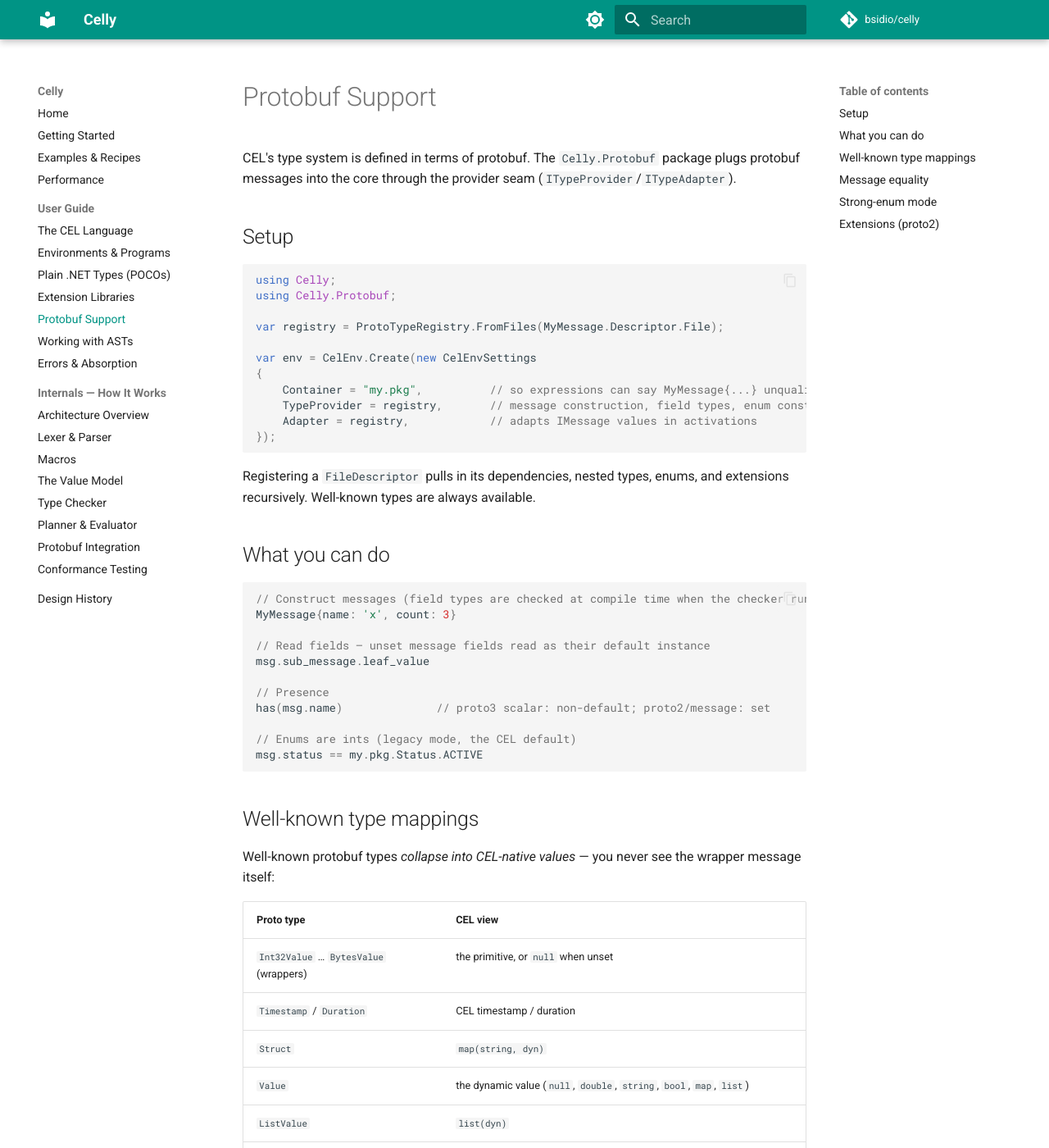
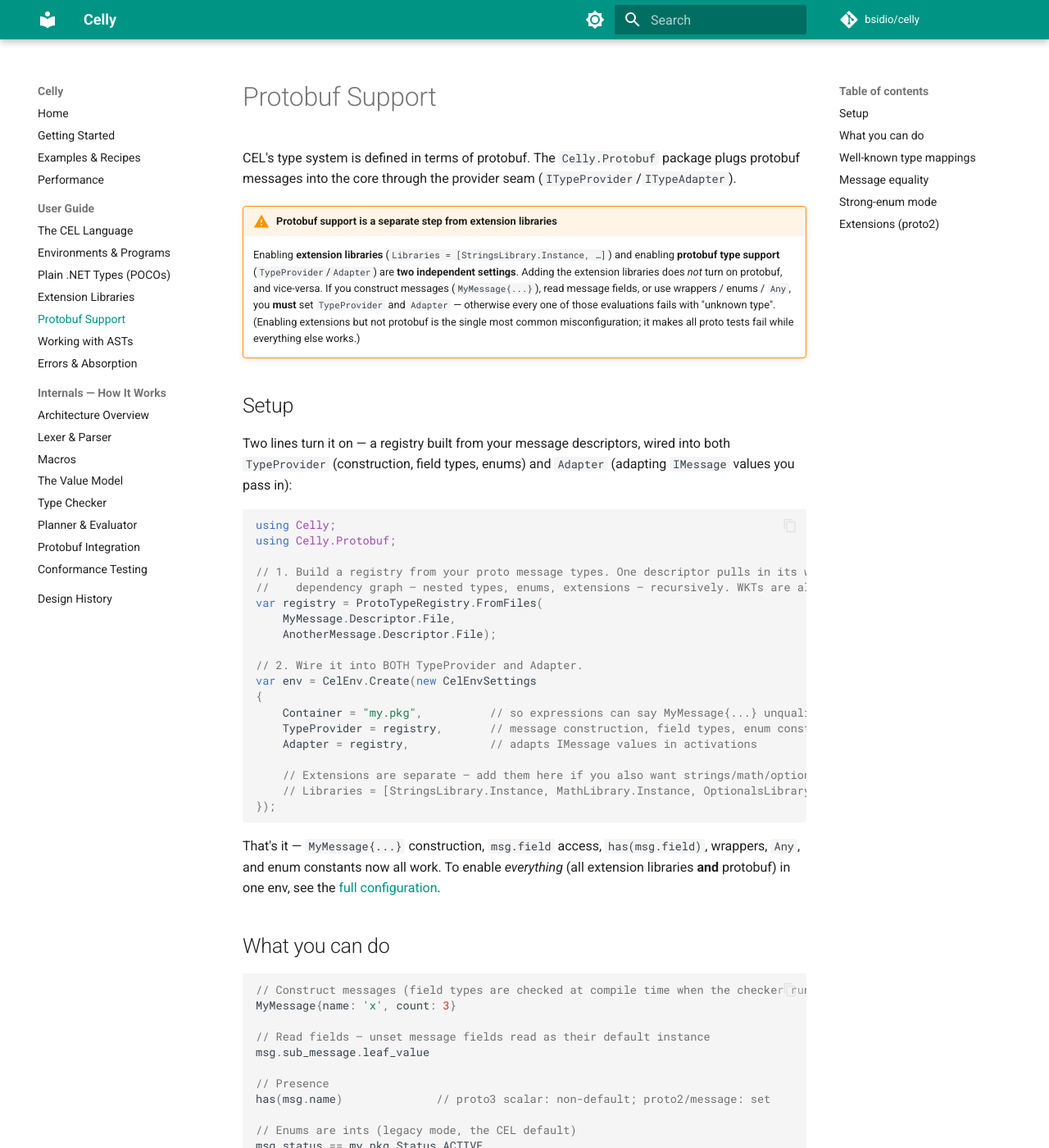
Before and after one commit to bsidio/celly, an MkDocs documentation site: the page built from docs/guide/protobuf.md, in a window 1280 px wide and 1400 px high. Shown: the whole window at 82% size. Built offline with MkDocs 1.6.1 and Material for MkDocs 9.7.7, drawn with Linux system fonts in a browser that asks for light colours; comment, search, counter and statistics services are not loaded.

Commit message:
docs: clarify protobuf registration is separate from extension libraries

````diff
--- a/docs/guide/protobuf.md
+++ b/docs/guide/protobuf.md
@@ -3,24 +3,48 @@
 CEL's type system is defined in terms of protobuf. The `Celly.Protobuf` package plugs
 protobuf messages into the core through the provider seam (`ITypeProvider`/`ITypeAdapter`).
 
+!!! warning "Protobuf support is a separate step from extension libraries"
+    Enabling **extension libraries** (`Libraries = [StringsLibrary.Instance, …]`) and
+    enabling **protobuf type support** (`TypeProvider`/`Adapter`) are **two independent
+    settings**. Adding the extension libraries does *not* turn on protobuf, and vice-versa.
+    If you construct messages (`MyMessage{...}`), read message fields, or use wrappers /
+    enums / `Any`, you **must** set `TypeProvider` and `Adapter` — otherwise every one of
+    those evaluations fails with "unknown type". (Enabling extensions but not protobuf is
+    the single most common misconfiguration; it makes all proto tests fail while everything
+    else works.)
+
 ## Setup
+
+Two lines turn it on — a registry built from your message descriptors, wired into both
+`TypeProvider` (construction, field types, enums) and `Adapter` (adapting `IMessage` values
+you pass in):
 
 ```csharp
 using Celly;
 using Celly.Protobuf;
 
-var registry = ProtoTypeRegistry.FromFiles(MyMessage.Descriptor.File);
+// 1. Build a registry from your proto message types. One descriptor pulls in its whole
+//    dependency graph — nested types, enums, extensions — recursively. WKTs are always on.
+var registry = ProtoTypeRegistry.FromFiles(
+    MyMessage.Descriptor.File,
+    AnotherMessage.Descriptor.File);
 
+// 2. Wire it into BOTH TypeProvider and Adapter.
 var env = CelEnv.Create(new CelEnvSettings
 {
     Container = "my.pkg",          // so expressions can say MyMessage{...} unqualified
     TypeProvider = registry,       // message construction, field types, enum constants
     Adapter = registry,            // adapts IMessage values in activations
+
+    // Extensions are separate — add them here if you also want strings/math/optionals/etc.:
+    // Libraries = [StringsLibrary.Instance, MathLibrary.Instance, OptionalsLibrary.Instance],
 });
 ```
 
-Registering a `FileDescriptor` pulls in its dependencies, nested types, enums, and
-extensions recursively. Well-known types are always available.
+That's it — `MyMessage{...}` construction, `msg.field` access, `has(msg.field)`, wrappers,
+`Any`, and enum constants now all work. To enable *everything* (all extension libraries
+**and** protobuf) in one env, see the
+[full configuration](../internals/conformance.md#the-full-configuration-a-runner-must-use).
 
 ## What you can do
 
````
Also changed, not shown: README.md (+28 -0 lines).
